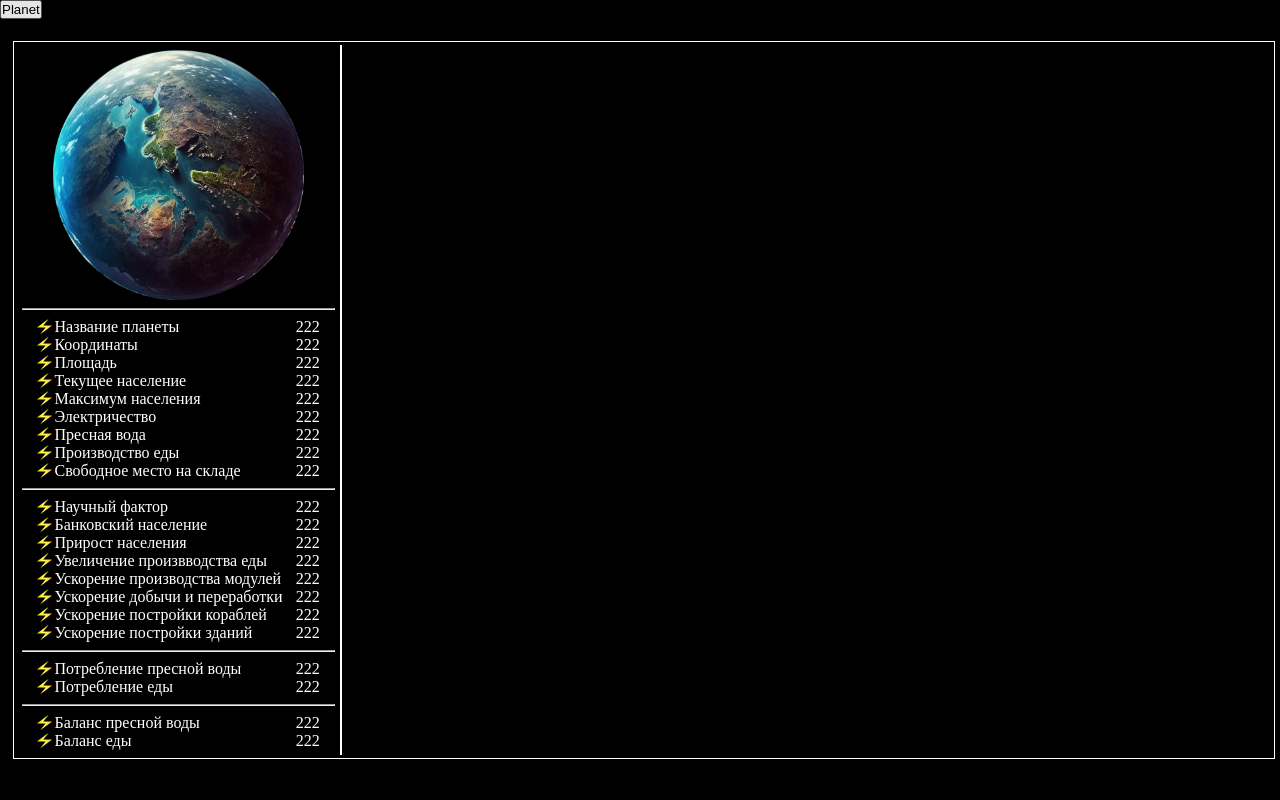
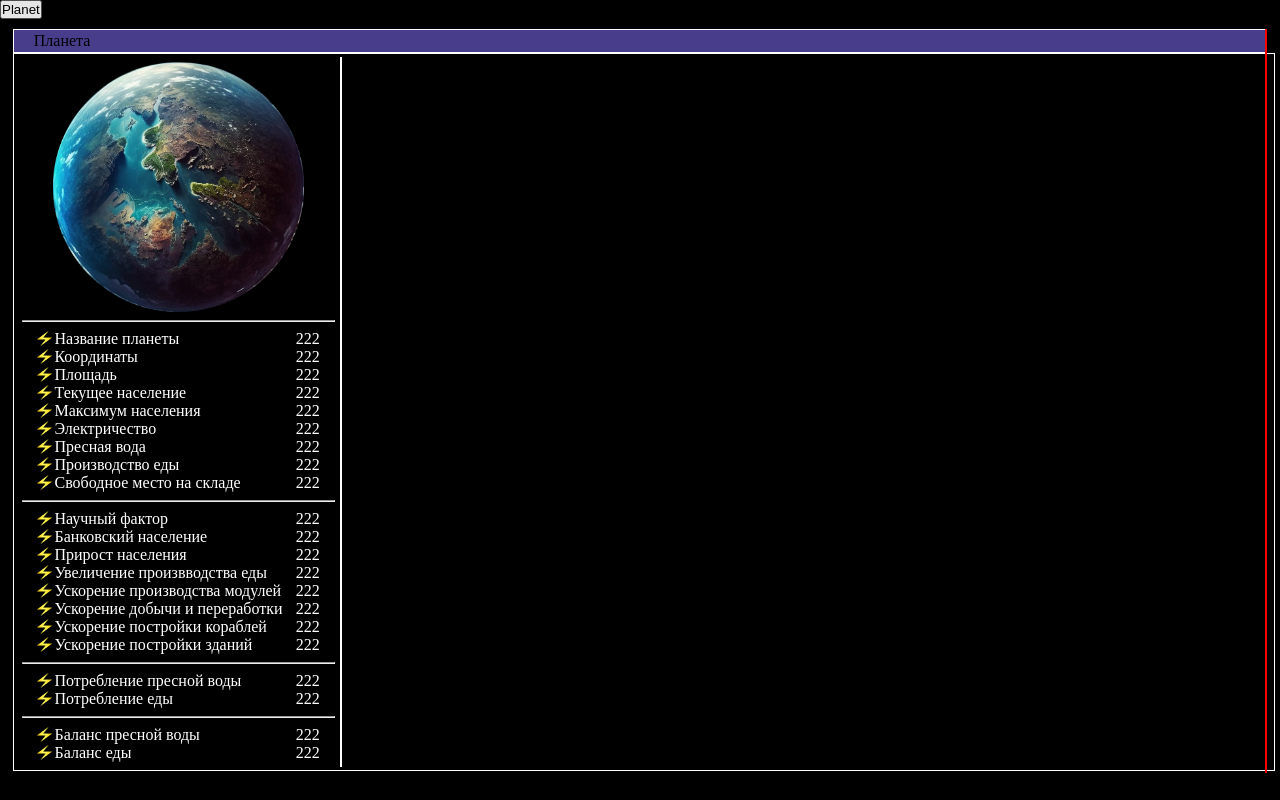
Before and after one commit to MaxRyazan/strategy, a Vue app: page / in a window 1280 px wide. Both pictures are taken after a click on the button "Planet". Built offline with nearby package versions, Linux system fonts and the light colour scheme.

Commit message:
1.3.0  - откат

```diff
--- a/src/App.vue
+++ b/src/App.vue
@@ -1,21 +1,47 @@
 <script setup lang="ts">
-import {ref} from "vue";
+import {nextTick, ref, watch} from "vue";
 import HeaderControlsButtons from '@/components/header/HeaderControlsButtons.vue'
 import PlanetComponent from "@/components/planets/PlanetComponent.vue";
 
 const isPlanetVisible = ref(false)
 
+
+function mousedown(mdEvent: MouseEvent) {
+    window.addEventListener('mousemove', mousemove)
+    window.addEventListener('mouseup', mouseup)
+    const currX = mdEvent.clientX
+    const containerForResize = document.querySelector('.planet') as HTMLElement
+    const blockWidth = containerForResize.clientWidth
+
+    function mousemove(mmEvent: MouseEvent) {
+        const transition = currX - mmEvent.clientX
+        containerForResize.style.width = blockWidth - transition + 'px'
+    }
+    function mouseup(){
+        window.removeEventListener('mousemove', mousemove)
+    }
+}
+
+watch(isPlanetVisible, () => {
+    nextTick(() => {
+        const resizer = document.querySelector('.planet_resize') as HTMLElement
+        resizer.addEventListener('mousedown', mousedown)
+    })
+})
+
+
 </script>
 
 <template>
     <div class="main_wrapper">
-        <header-controls-buttons @openPlanet="isPlanetVisible=true"/>
-        <planet-component :is-planet-visible="isPlanetVisible"/>
+        <header-controls-buttons @openPlanet="isPlanetVisible=!isPlanetVisible"/>
+        <planet-component @close="isPlanetVisible=false" class="planet" :is-planet-visible="isPlanetVisible"
+                          v-if="isPlanetVisible"/>
     </div>
 </template>
 
 <style scoped lang="scss">
-.main_wrapper{
+.main_wrapper {
   position: relative;
   width: 100%;
   height: 100vh;
--- a/src/components/header/HeaderControlsButtons.vue
+++ b/src/components/header/HeaderControlsButtons.vue
@@ -3,7 +3,6 @@
 </template>
 
 <script setup lang="ts">
-import {defineEmits} from 'vue'
 
 defineEmits<{
     (e: 'openPlanet'): void
--- a/src/components/planets/PlanetComponent.vue
+++ b/src/components/planets/PlanetComponent.vue
@@ -1,6 +1,6 @@
 <template>
-    <Dialog :show-header="false" v-model:visible="props.isPlanetVisible"
-            style="width:98%; min-width: 310px; max-width: 1800px">
+    <Dialog :closable="false" blockScroll draggable header="Планета" v-model:visible="props.isPlanetVisible"
+            style="width:98%; min-width: 310px; max-width: 1800px; position: relative">
         <div class="planet_wrapper">
             <div class="left">
                 <div class="left__img">
@@ -42,17 +42,21 @@
             </div>
             <div class="right"></div>
         </div>
+        <div class="planet_resize"></div>
     </Dialog>
 </template>
 
 <script setup lang="ts">
 import PlanetDescriptionCard from '@/components/planets/PlanetDescriptionCard.vue'
-import {defineProps, ref} from 'vue'
+import {ref} from 'vue'
 const props = defineProps<{
     isPlanetVisible: boolean
 }>()
+defineEmits<{
+    (e: 'close'):void
+}>()
+const someValue = ref(222)
 
-const someValue = ref(222)
 </script>
 <style lang="scss" scoped>
 .planet_wrapper {
@@ -62,6 +66,14 @@ const someValue = ref(222)
   padding: 3px;
   display: flex;
   gap: 2px;
+}
+.planet_resize{
+  cursor: col-resize;
+  position: absolute;
+  right: 0;
+  top: 0;
+  height: 100%;
+  border: 1px solid red;
 }
 
 .left {
--- a/src/scss/global-styles.scss
+++ b/src/scss/global-styles.scss
@@ -1,3 +1,4 @@
+@import "primeStyles";
 *{
   padding: 0;
   margin: 0;
--- /dev/null
+++ b/src/scss/primeStyles.scss
@@ -0,0 +1,5 @@
+.p-dialog-header {
+  background-color: darkslateblue;
+  border: 1px solid white;
+  padding: 2px 20px;
+}
```
